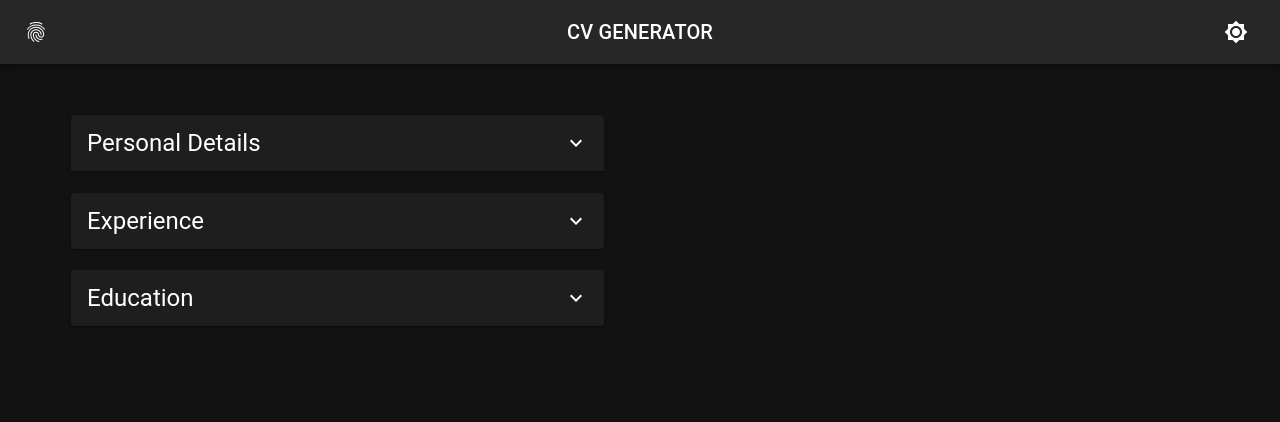
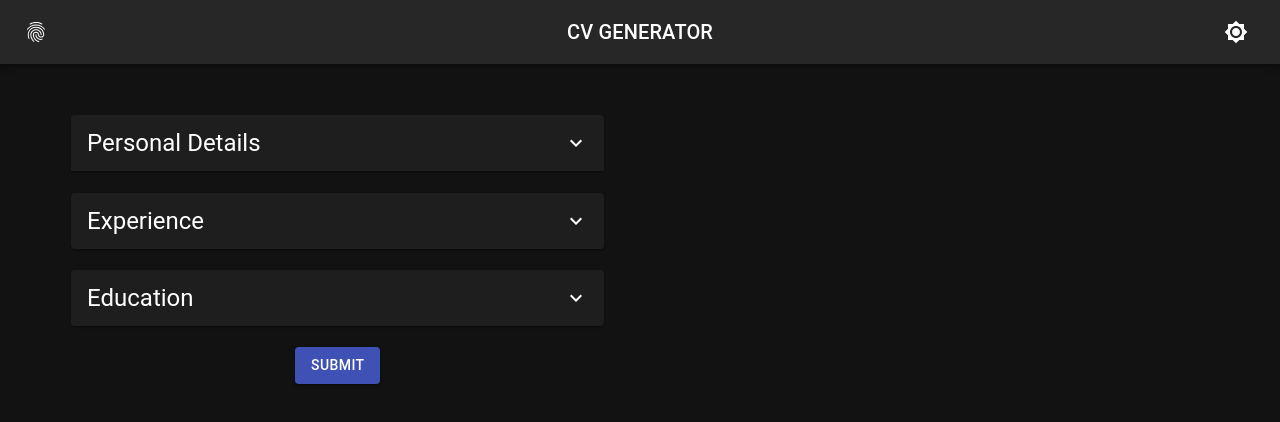
Before and after one commit to Tipu1996/CV-Generator, a React (Vite) app: page / in a window 1280 px wide. Shown: the top 422 px of the page. Built offline with nearby package versions, Linux system fonts and the light colour scheme.

Commit message:
all things set up in the text field components except for pushing states up to the body component on clicking of submit button

```diff
--- a/src/components/Body.jsx
+++ b/src/components/Body.jsx
@@ -1,12 +1,14 @@
 import { Grid } from "@mui/material";
 import DataEntry from "./DataEntry";
-import { useState } from "react";
 
 const Body = () => {
+	const handleDataSubmission = (data) => {
+		// Do something with the data, e.g., set it in the state or call a function
+	};
+
 	return (
 		<Grid container justifyContent={"space-evenly"}>
 			<Grid item xs={10} md={5} textAlign={"center"} marginTop={"4%"}>
-				{/* Add the Forms here */}
 				<DataEntry />
 			</Grid>
 			<Grid item xs={10} md={5} textAlign={"center"}>
--- a/src/components/DataEntry.jsx
+++ b/src/components/DataEntry.jsx
@@ -1,6 +1,8 @@
 import PersonalInfo from "./PersonalInfo";
 import Education from "./Education";
 import Experience from "./Experience";
+import Submit from "./Submit";
+import { Box } from "@mui/material";
 
 const DataEntry = () => {
 	return (
@@ -8,6 +10,9 @@ const DataEntry = () => {
 			<PersonalInfo />
 			<Experience />
 			<Education />
+			<Box fontStyle={{ marginTop: "4%" }}>
+				<Submit />
+			</Box>
 		</>
 	);
 };
--- a/src/components/ExpandField.jsx
+++ b/src/components/ExpandField.jsx
@@ -15,7 +15,12 @@ const ExpandField = ({ title, requiredInfo, handleChange }) => {
 				expandIcon={<ExpandMore />}
 				aria-label="Expand"
 				aria-controls="-content"
-				id="-header">
+				id="-header"
+				sx={{
+					display: "flex",
+					justifyContent: "center",
+					alignItems: "center",
+				}}>
 				<Typography variant="h5">{title}</Typography>
 			</AccordionSummary>
 			<AccordionDetails>
--- /dev/null
+++ b/src/components/Submit.jsx
@@ -0,0 +1,6 @@
+import { Button } from "@mui/material";
+
+const Submit = () => {
+	return <Button variant="contained">Submit</Button>;
+};
+export default Submit;
```
